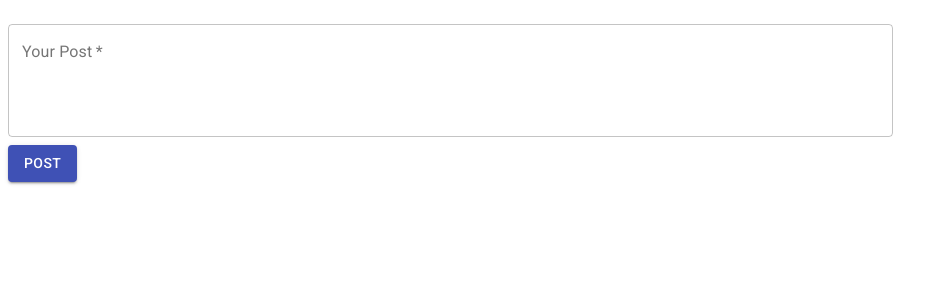
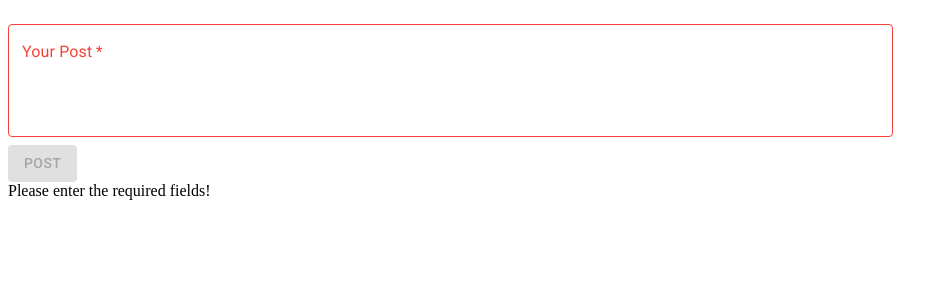
Before and after one commit to Puratinamu/fanlinc, a React (Create React App) app in the folder frontend/: page /newpost in a window 1280 px wide. Shown: the top 300 px of the page, without its empty margins (0-949 px from the left). Built offline with nearby package versions, Linux system fonts and the light colour scheme; the HTML template or start-up script is replaced by a standard one.

Commit message:
CLOUD-29-posts-to-timeline Made post button disabled

```diff
--- a/frontend/src/components/NewPostForm/NewPostForm.jsx
+++ b/frontend/src/components/NewPostForm/NewPostForm.jsx
@@ -16,7 +16,7 @@ class NewPostForm extends React.Component {
             fandom: "",
             postText: "",
             fandomMissingError: false,
-            postTextMissingError: false,
+            postTextMissingError: true,
             postFailUnauthorizedError: false,
             postFailInternalServerError: false,
             postFailBadRequestError: false,
@@ -89,7 +89,7 @@ class NewPostForm extends React.Component {
                     <PostField onInput={this.handlePostInput} error={this.state.postTextMissingError} />
                 </Box>
                 <Box>
-                    <PostButton onClick={this.handlePostAttempt} />
+                    <PostButton error={this.state.postTextMissingError} onClick={this.handlePostAttempt} />
                 </Box>
                 <Box>{this.renderErrorMessage()}</Box>
                 {this.checkPostSuccess()}
@@ -122,7 +122,7 @@ function PostButton(props) {
             color="primary"
             className="post-button"
             onClick={props.onClick}
-
+            disabled={props.error}
         >
             Post
         </Button>
```
